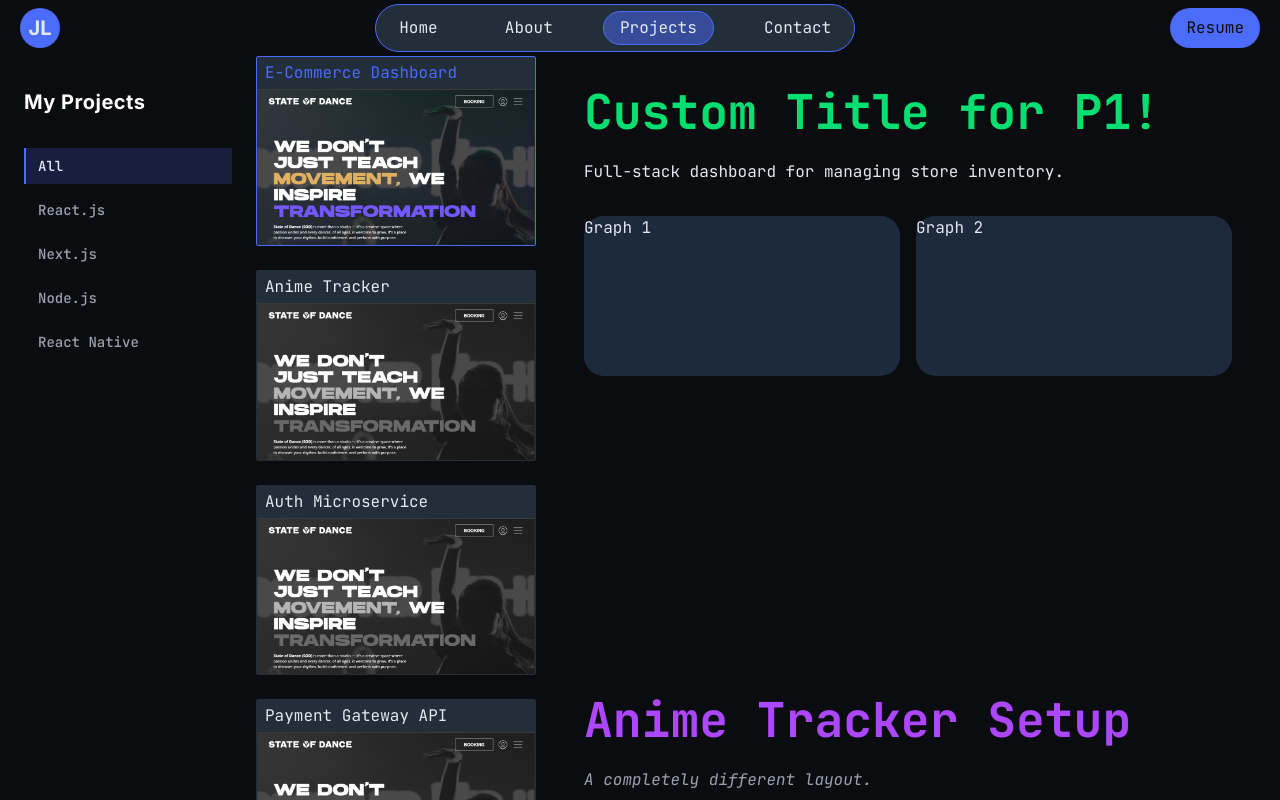
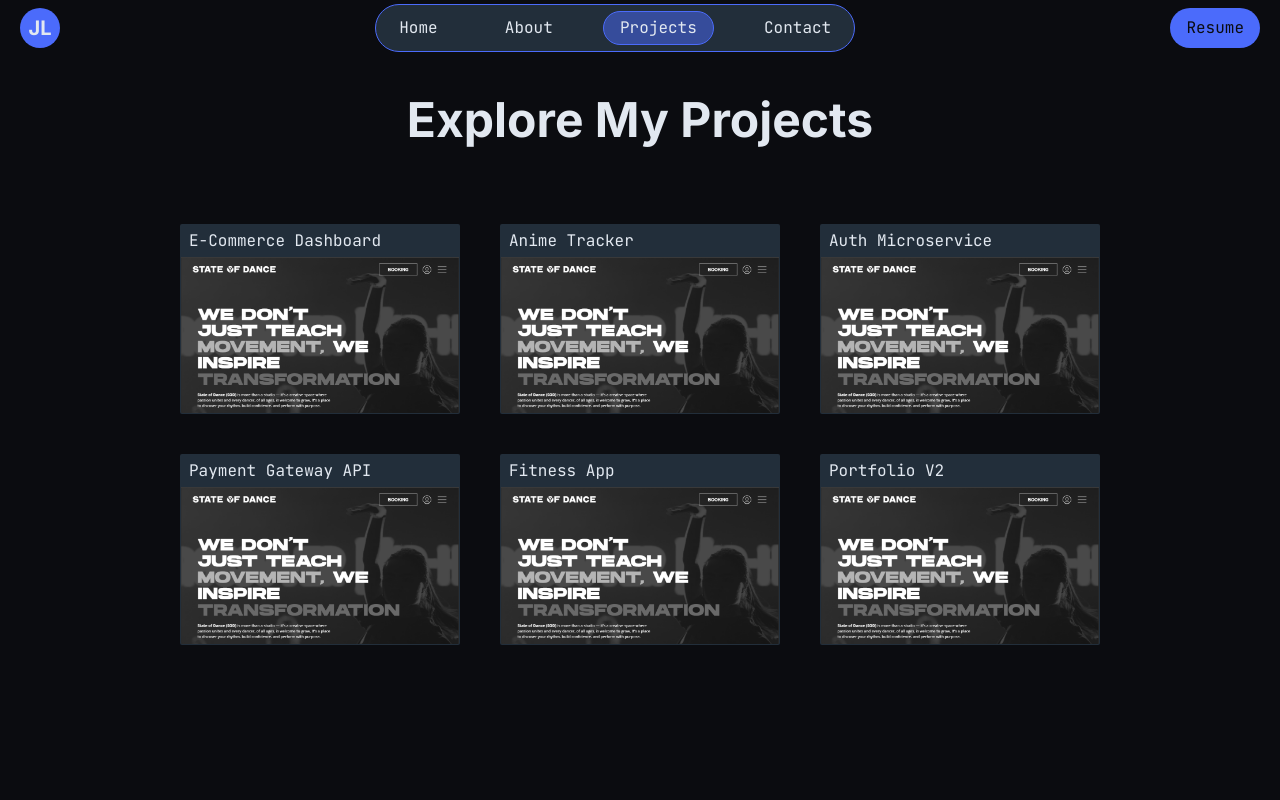
Before and after one commit to JohnLloydProg/my-portfolio, a Next.js app: page /projects in a window 1280 px wide. Shown: the top 800 px of the page. Built offline with nearby package versions, Linux system fonts and the light colour scheme.

Commit message:
feat(projects): updated projects page
Updated Projects page to use server component only and have a Link to individual project page. It also uses dynamic routing.

```diff
--- /dev/null
+++ b/app/projects/[slug]/page.tsx
@@ -0,0 +1,62 @@
+import { PROJECTS_DATA } from "../page";
+
+export default async function ProjectPage({
+	params,
+}: {
+	params: Promise<{ slug: string }>;
+}) {
+	const { slug } = await params;
+	const project = PROJECTS_DATA.find((project) => project.id === slug);
+	if (!project) return <h1>Not found!</h1>;
+
+	return (
+		<div className="flex items-center justify-center">
+			<div
+				key={`detail-${project.id}`}
+				id={project.id}
+				className="min-h-lvh flex flex-col w-full max-w-6xl mt-20"
+			>
+				{project.id === "p1" && (
+					<div className="p1-custom-layout">
+						<h1 className="text-5xl font-bold mb-6 text-green-400">
+							Custom Title for P1!
+						</h1>
+						<p>{project.description}</p>
+						<div className="grid grid-cols-2 gap-4 mt-8">
+							<div className="h-40 bg-slate-800 rounded-xl">Graph 1</div>
+							<div className="h-40 bg-slate-800 rounded-xl">Graph 2</div>
+						</div>
+					</div>
+				)}
+
+				{project.id === "p2" && (
+					<div className="p2-custom-layout">
+						<h1 className="text-5xl font-bold mb-6 text-purple-500">
+							Anime Tracker Setup
+						</h1>
+						<p className="italic text-gray-400">
+							A completely different layout.
+						</p>
+						<div className="h-96 bg-slate-800 mt-8 rounded-full flex items-center justify-center">
+							Custom Round Graphic
+						</div>
+					</div>
+				)}
+
+				{project.id !== "p1" && project.id !== "p2" && (
+					<div>
+						<span className="text-sm font-semibold text-blue-500 tracking-wider uppercase mb-2">
+							{project.framework}
+						</span>
+						<h1 className="text-5xl font-bold text-white mb-6">
+							{project.name}
+						</h1>
+						<p className="text-xl text-gray-400 leading-relaxed mb-8">
+							{project.description}
+						</p>
+					</div>
+				)}
+			</div>
+		</div>
+	);
+}
--- a/app/projects/page.tsx
+++ b/app/projects/page.tsx
@@ -1,7 +1,4 @@
-"use client";
-
-import { useCallback, useEffect, useRef, useState } from "react";
-import ProjectDashboard from "./sideBar";
+import ProjectCard from "./projectCard";
 
 // --- INTERFACES ---
 export interface Project {
@@ -20,7 +17,7 @@ const FILTERS: string[] = [
 	"React Native",
 ];
 
-const PROJECTS_DATA: Project[] = [
+export const PROJECTS_DATA: Project[] = [
 	{
 		id: "p1",
 		name: "E-Commerce Dashboard",
@@ -59,131 +56,17 @@ const PROJECTS_DATA: Project[] = [
 	},
 ];
 
-export default function Projects() {
-	const [activeFilter, setActiveFilter] = useState<string>("All");
-	const sectionRefs = useRef<{ [key: string]: HTMLDivElement | null }>({});
-	const [selectedProject, setSelectedProject] = useState<Project>(
-		PROJECTS_DATA[0],
-	);
-
-	const filteredProjects =
-		activeFilter === "All"
-			? PROJECTS_DATA
-			: PROJECTS_DATA.filter((project) => project.framework === activeFilter);
-
-	const handleProjectClick = useCallback((project: Project) => {
-		setSelectedProject(project);
-
-		const targetSection = sectionRefs.current[project.id];
-		if (targetSection) {
-			targetSection.scrollIntoView({ behavior: "smooth", block: "start" });
-		}
-	}, []);
-
-	useEffect(() => {
-		if (
-			!filteredProjects.includes(selectedProject) &&
-			filteredProjects.length > 0
-		) {
-			setSelectedProject(filteredProjects[0]);
-		}
-	}, [filteredProjects, selectedProject]);
-
-	useEffect(() => {
-		const observer = new IntersectionObserver(
-			(entries) => {
-				entries.forEach((entry) => {
-					if (entry.isIntersecting) {
-						const visibleProjectId = entry.target.id;
-						const project = PROJECTS_DATA.find(
-							(p) => p.id === visibleProjectId,
-						);
-						if (project) {
-							setSelectedProject(project);
-						}
-					}
-				});
-			},
-			{
-				root: null,
-				rootMargin: "-20% 0px -60% 0px",
-				threshold: 0,
-			},
-		);
-
-		filteredProjects.forEach((project) => {
-			const el = sectionRefs.current[project.id];
-			if (el) observer.observe(el);
-		});
-
-		return () => observer.disconnect();
-	}, [filteredProjects]);
-
+export default async function Projects() {
 	return (
-		<div className="flex">
-			<ProjectDashboard
-				projects={PROJECTS_DATA}
-				allFilters={FILTERS}
-				activeFilter={activeFilter}
-				selectedProject={selectedProject}
-				onFilterClick={setActiveFilter}
-				onProjectClick={handleProjectClick}
-			/>
-			<main className="flex-1 h-full overflow-y-auto scroll-smooth py-8 px-12 custom-scrollbar">
-				<div className="max-w-4xl mx-auto flex flex-col gap-32">
-					{filteredProjects.map((project) => (
-						<div
-							key={`detail-${project.id}`}
-							id={project.id}
-							ref={(el) => {
-								sectionRefs.current[project.id] = el;
-							}}
-							className="min-h-[60vh] flex flex-col scroll-mt-14"
-						>
-							{project.id === "p1" && (
-								<div className="p1-custom-layout">
-									<h1 className="text-5xl font-bold mb-6 text-green-400">
-										Custom Title for P1!
-									</h1>
-									<p>{project.description}</p>
-									<div className="grid grid-cols-2 gap-4 mt-8">
-										<div className="h-40 bg-slate-800 rounded-xl">Graph 1</div>
-										<div className="h-40 bg-slate-800 rounded-xl">Graph 2</div>
-									</div>
-								</div>
-							)}
-
-							{project.id === "p2" && (
-								<div className="p2-custom-layout">
-									<h1 className="text-5xl font-bold mb-6 text-purple-500">
-										Anime Tracker Setup
-									</h1>
-									<p className="italic text-gray-400">
-										A completely different layout.
-									</p>
-									<div className="h-96 bg-slate-800 mt-8 rounded-full flex items-center justify-center">
-										Custom Round Graphic
-									</div>
-								</div>
-							)}
-
-							{project.id !== "p1" && project.id !== "p2" && (
-								<div>
-									<span className="text-sm font-semibold text-blue-500 tracking-wider uppercase mb-2">
-										{project.framework}
-									</span>
-									<h1 className="text-5xl font-bold text-white mb-6">
-										{project.name}
-									</h1>
-									<p className="text-xl text-gray-400 leading-relaxed mb-8">
-										{project.description}
-									</p>
-								</div>
-							)}
-						</div>
-					))}
-				</div>
-			</main>
+		<div className="flex flex-col items-center min-h-lvh">
+			<h1 className="font-inter text-5xl font-bold mt-10">
+				Explore My Projects
+			</h1>
+			<div className="flex flex-wrap gap-10 max-w-6xl justify-center mt-20">
+				{PROJECTS_DATA.map((project) => (
+					<ProjectCard key={project.id} project={project} />
+				))}
+			</div>
 		</div>
 	);
 }
--- /dev/null
+++ b/app/projects/projectCard.tsx
@@ -0,0 +1,24 @@
+import Image from "next/image";
+import type { Project } from "./page";
+import Link from "next/link";
+
+export default function ProjectCard({ project }: { project: Project }) {
+	return (
+		<Link
+			href={`/projects/${project.id}`}
+			key={project.id}
+			className="cursor-pointer w-70 group border bg-ocean-navy rounded-xs overflow-hidden border-transparent hover:border-denim-blue hover:scale-110 transition-all"
+		>
+			<p className="ml-2 my-1 group-hover:text-denim-blue text-platinum-white">
+				{project.name}
+			</p>
+			<Image
+				src="/projects/state-of-dance.png"
+				width={280}
+				height={280}
+				alt="next"
+				className="w-full aspect-video object-contain grayscale group-hover:grayscale-0"
+			/>
+		</Link>
+	);
+}
--- a/app/projects/sideBar.tsx
+++ /dev/null
@@ -1,145 +0,0 @@
-"use client";
-
-import { animate } from "animejs";
-import Image from "next/image";
-import { useEffect, useRef } from "react";
-import type { Project } from "./page";
-
-interface ProjectSidebarProps {
-	projects: Project[];
-	allFilters: string[];
-	activeFilter: string;
-	selectedProject: Project;
-	onFilterClick: (filter: string) => void;
-	onProjectClick: (project: Project) => void;
-}
-
-export default function ProjectDashboard({
-	projects,
-	allFilters,
-	activeFilter,
-	selectedProject,
-	onFilterClick,
-	onProjectClick,
-}: ProjectSidebarProps) {
-	const wrapperRef = useRef<HTMLDivElement>(null);
-	const scrollPosition = useRef<number>(0);
-
-	const filteredProjects =
-		activeFilter === "All"
-			? projects
-			: projects.filter((project) => project.framework === activeFilter);
-
-	useEffect(() => {
-		if (
-			!filteredProjects.includes(selectedProject) &&
-			filteredProjects.length > 0
-		) {
-			onProjectClick(filteredProjects[0]);
-		}
-	}, [filteredProjects, selectedProject, onProjectClick]);
-
-	useEffect(() => {
-		const wrapper = wrapperRef.current;
-		if (!wrapper) return;
-
-		const handleWheel = (e: WheelEvent) => {
-			e.preventDefault();
-
-			const containerHeight =
-				wrapper.parentElement?.clientHeight || window.innerHeight;
-			const maxScroll = Math.max(0, wrapper.scrollHeight - containerHeight);
-
-			scrollPosition.current += e.deltaY;
-			scrollPosition.current = Math.max(
-				0,
-				Math.min(scrollPosition.current, maxScroll),
-			);
-
-			animate(wrapper, {
-				y: -scrollPosition.current,
-				duration: 150,
-				ease: "outQuad",
-			});
-		};
-
-		wrapper.addEventListener("wheel", handleWheel, { passive: false });
-
-		return () => {
-			wrapper.removeEventListener("wheel", handleWheel);
-		};
-	}, []);
-
-	return (
-		<div className="flex h-screen text-platinum-white sticky top-14">
-			<aside className="w-64 min-w-[16rem] overflow-y-auto py-8 px-6 custom-scrollbar">
-				<h2 className="text-xl font-bold text-white mb-8 tracking-wide font-inter">
-					My Projects
-				</h2>
-
-				<nav className="flex flex-col gap-2">
-					{allFilters.map((filter) => {
-						const isActive = activeFilter === filter;
-						return (
-							<button
-								type="button"
-								key={filter}
-								onClick={() => {
-									if (!wrapperRef.current) return;
-									scrollPosition.current = 0;
-									onFilterClick(filter);
-									animate(wrapperRef.current, {
-										y: -scrollPosition.current,
-										duration: 150,
-										ease: "outQuad",
-									});
-								}}
-								className={`w-full text-left border-l-2 px-3 py-2 transition-all text-sm font-medium ${
-									isActive
-										? "border-denim-blue text-platinum-white bg-denim-blue/20"
-										: "border-transparent hover:border-denim-blue text-gray-400 hover:text-platinum-white hover:bg-white/5"
-								}`}
-							>
-								{filter}
-							</button>
-						);
-					})}
-				</nav>
-			</aside>
-
-			<div className="h-full w-70 overflow-hidden">
-				<div
-					ref={wrapperRef}
-					className="flex flex-col gap-6 w-full cursor-pointer"
-				>
-					{filteredProjects.map((project) => (
-						<div
-							key={project.id}
-							className={`w-70 group border bg-ocean-navy rounded-xs overflow-hidden ${selectedProject === project ? "border-denim-blue" : "border-transparent hover:border-denim-blue"}`}
-						>
-							<p
-								className={`ml-2 my-1 group-hover:text-denim-blue ${selectedProject === project ? "text-denim-blue" : "text-platinum-white"}`}
-							>
-								{project.name}
-							</p>
-							<Image
-								onClick={() => onProjectClick(project)}
-								src="/projects/state-of-dance.png"
-								width={280}
-								height={280}
-								alt="next"
-								className={`w-full aspect-video object-contain ${selectedProject === project ? "grayscale-0" : "grayscale group-hover:grayscale-0"}`}
-							/>
-						</div>
-					))}
-				</div>
-
-				{filteredProjects.length === 0 && (
-					<div className="text-center py-20 text-gray-500">
-						No projects found for {activeFilter}.
-					</div>
-				)}
-			</div>
-		</div>
-	);
-}
```
